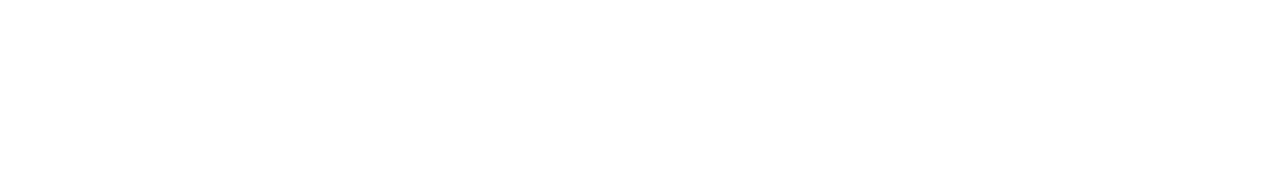
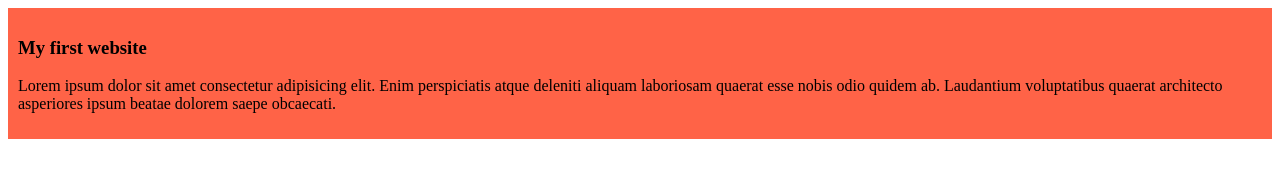
Before and after one commit to bibifatema/my-simple-website, a plain HTML site: page index.html in a window 1280 px wide. Drawn offline with Linux system fonts and the light colour scheme.

Commit message:
added the first blog

```diff
--- a/index.html
+++ b/index.html
@@ -4,8 +4,12 @@
     <meta charset="UTF-8">
     <meta name="viewport" content="width=device-width, initial-scale=1.0">
     <title>My Simple Website</title>
+    <link rel="stylesheet" href="styles/blog.css">
 </head>
 <body>
-
+    <div>
+        <h3>My first website</h3>
+        <p>Lorem ipsum dolor sit amet consectetur adipisicing elit. Enim perspiciatis atque deleniti aliquam laboriosam quaerat esse nobis odio quidem ab. Laudantium voluptatibus quaerat architecto asperiores ipsum beatae dolorem saepe obcaecati.</p>
+    </div>
 </body>
 </html>
--- /dev/null
+++ b/styles/blog.css
@@ -0,0 +1,4 @@
+div{
+    background-color: tomato;
+    padding: 10px;
+}
```
